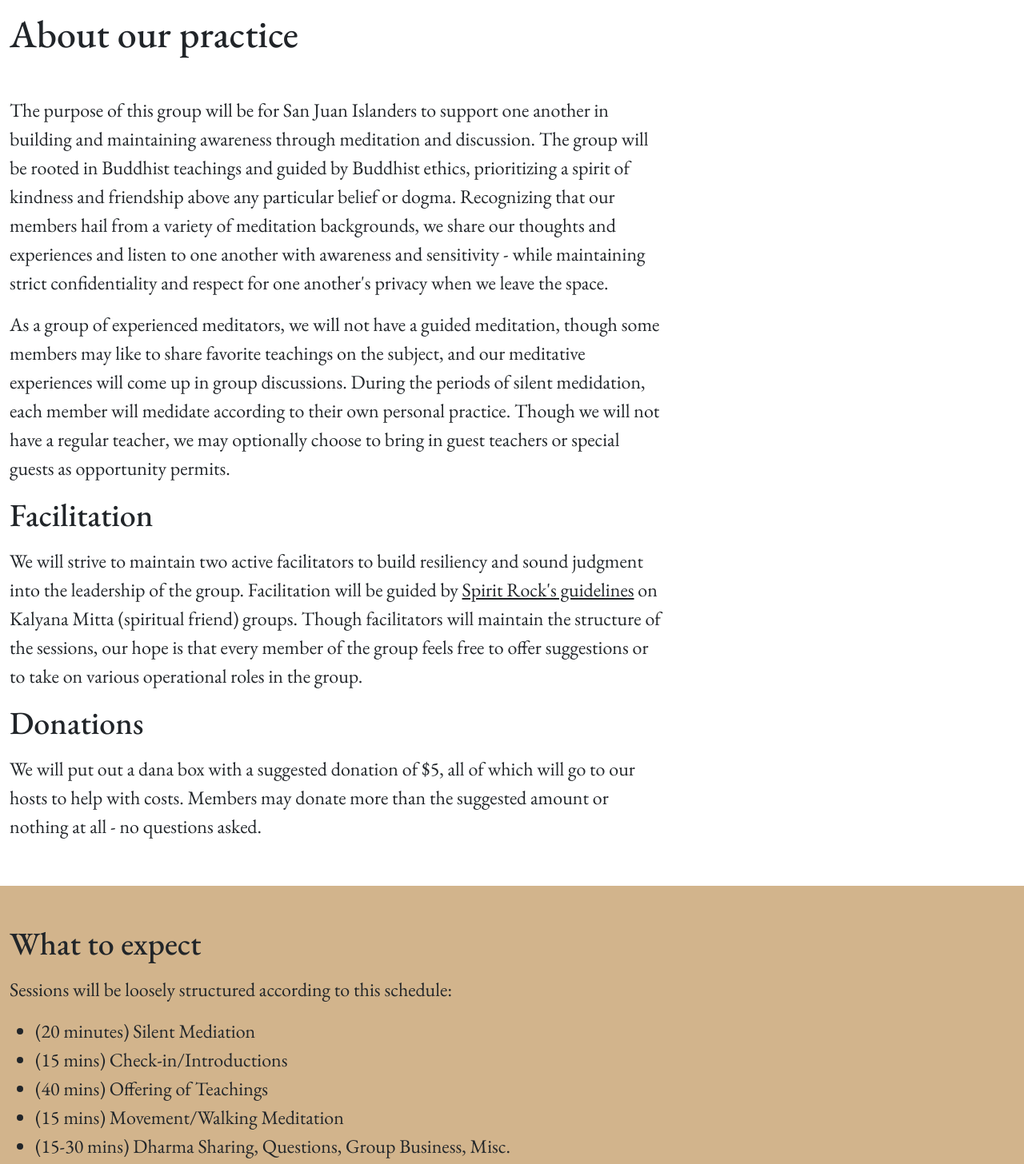
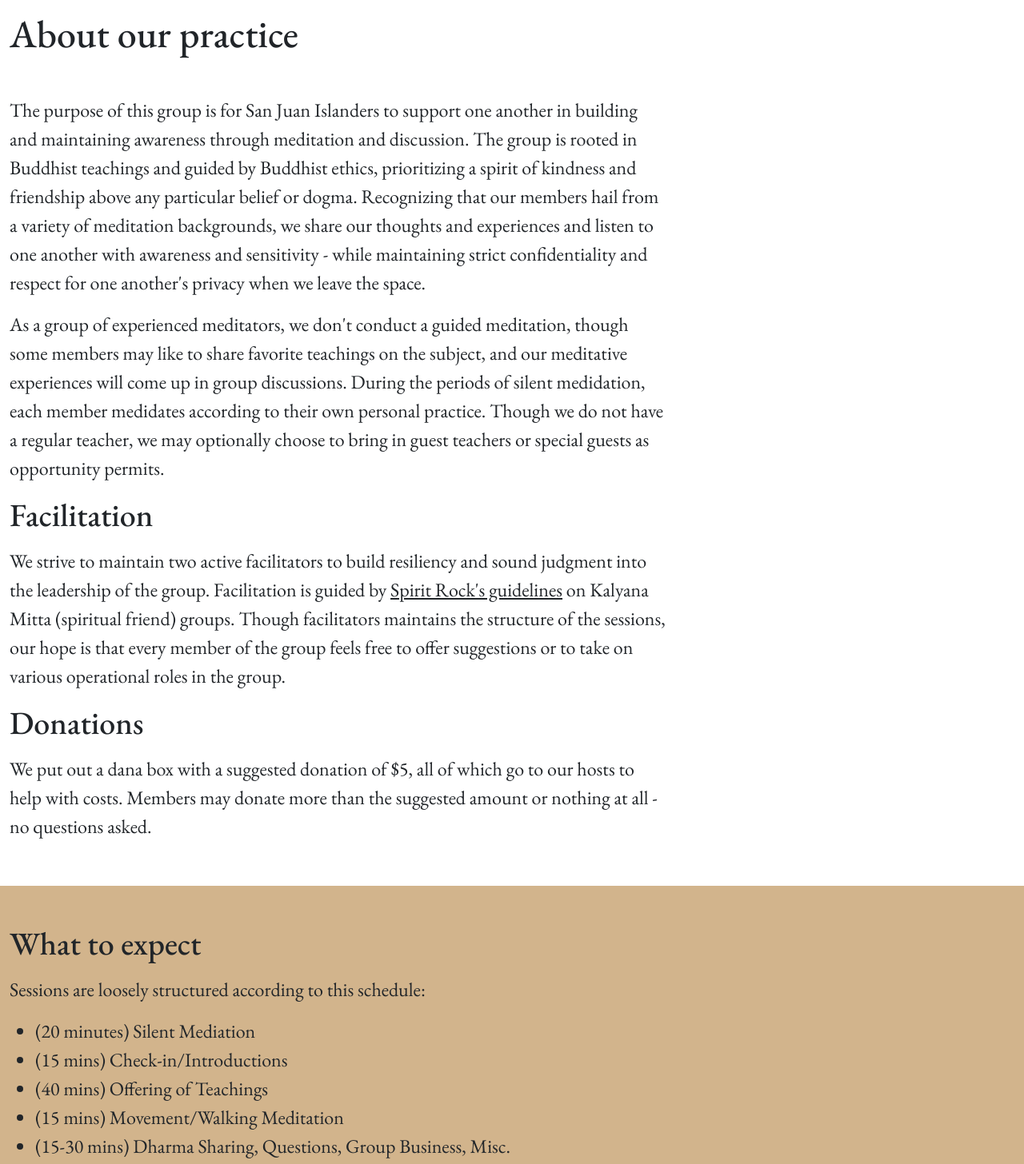
Before and after one commit to m8ker/sjikm, a website built with webpack: page index.html in a window 1280 px wide. Shown: the part 700-2156 px from the top of the page at 80% size. Built offline with nearby package versions, Linux system fonts and the light colour scheme; a web font is replaced by a local one.

Commit message:
Update index.html

```diff
--- a/index.html
+++ b/index.html
@@ -99,12 +99,12 @@
               <div class="row g-5 pt-5">
                   <div class="col-md-8">
                     <h2 class="mb-5 display-5">About our practice</h2>
-                    <p>The purpose of this group will be for San Juan Islanders to support one another in building and maintaining awareness through meditation and discussion. The group will be rooted in Buddhist teachings and guided by Buddhist ethics, prioritizing a spirit of kindness and friendship above any particular belief or dogma. Recognizing that our members hail from a variety of meditation backgrounds, we share our thoughts and experiences and listen to one another with awareness and sensitivity - while maintaining strict confidentiality and respect for one another's privacy when we leave the space.  </p>
-                    <p>As a group of experienced meditators, we will not have a guided meditation, though some members may like to share favorite teachings on the subject, and our meditative experiences will come up in group discussions. During the periods of silent medidation, each member will medidate according to their own personal practice. Though we will not have a regular teacher, we may optionally choose to bring in guest teachers or special guests as opportunity permits.</p>
+                    <p>The purpose of this group is for San Juan Islanders to support one another in building and maintaining awareness through meditation and discussion. The group is rooted in Buddhist teachings and guided by Buddhist ethics, prioritizing a spirit of kindness and friendship above any particular belief or dogma. Recognizing that our members hail from a variety of meditation backgrounds, we share our thoughts and experiences and listen to one another with awareness and sensitivity - while maintaining strict confidentiality and respect for one another's privacy when we leave the space.  </p>
+                    <p>As a group of experienced meditators, we don't conduct a guided meditation, though some members may like to share favorite teachings on the subject, and our meditative experiences will come up in group discussions. During the periods of silent medidation, each member medidates according to their own personal practice. Though we do not have a regular teacher, we may optionally choose to bring in guest teachers or special guests as opportunity permits.</p>
                     <h3 class="display-6 mb-3">Facilitation</h3>
-                    <p>We will strive to maintain two active facilitators to build resiliency and sound judgment into the leadership of the group. Facilitation will be guided by <a href="https://www.spiritrock.org/kalyana-mitta-guidelines" target="_blank" >Spirit Rock's guidelines</a> on Kalyana Mitta (spiritual friend) groups. Though facilitators will maintain the structure of the sessions, our hope is that every member of the group feels free to offer suggestions or to take on various operational roles in the group.</p>
+                    <p>We strive to maintain two active facilitators to build resiliency and sound judgment into the leadership of the group. Facilitation is guided by <a href="https://www.spiritrock.org/kalyana-mitta-guidelines" target="_blank" >Spirit Rock's guidelines</a> on Kalyana Mitta (spiritual friend) groups. Though facilitators maintains the structure of the sessions, our hope is that every member of the group feels free to offer suggestions or to take on various operational roles in the group.</p>
                     <h3 class="display-6 mb-3">Donations</h3>
-                    <p>We will put out a dana box with a suggested donation of $5, all of which will go to our hosts to help with costs. Members may donate more than the suggested amount or nothing at all - no questions asked.</p>
+                    <p>We put out a dana box with a suggested donation of $5, all of which go to our hosts to help with costs. Members may donate more than the suggested amount or nothing at all - no questions asked.</p>
                   </div>
                 </div>
             </div>
@@ -115,7 +115,7 @@
                   <div class="row g-5">
                       <div class="col-md-8">
                       <h3 class="display-6 mb-3 ">What to expect</h3>
-                      <p>Sessions will be loosely structured according to this schedule:</p>
+                      <p>Sessions are loosely structured according to this schedule:</p>
                       <ul>
                         <li>(20 minutes) Silent Mediation</li>
                         <li>(15 mins) Check-in/Introductions</li>
```
